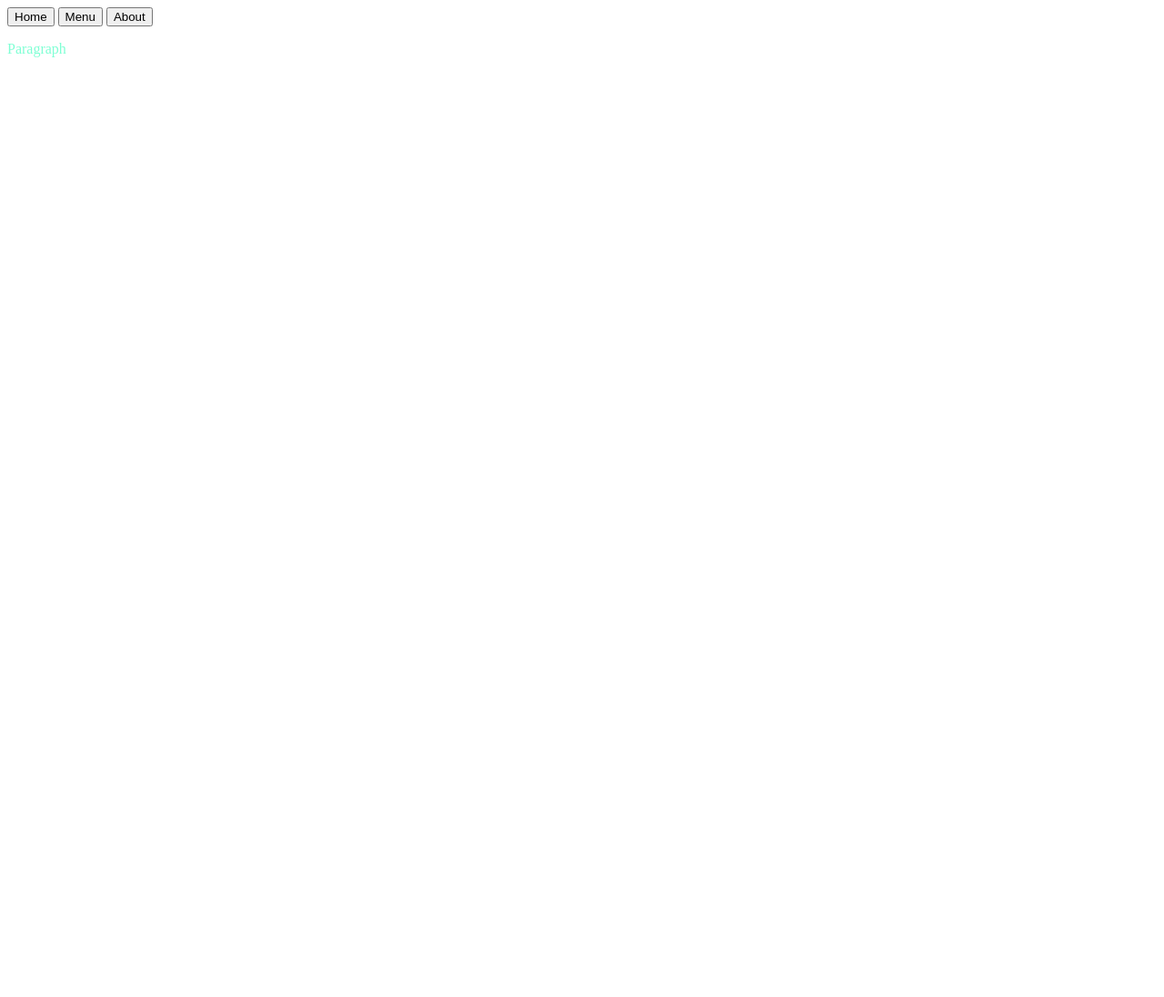
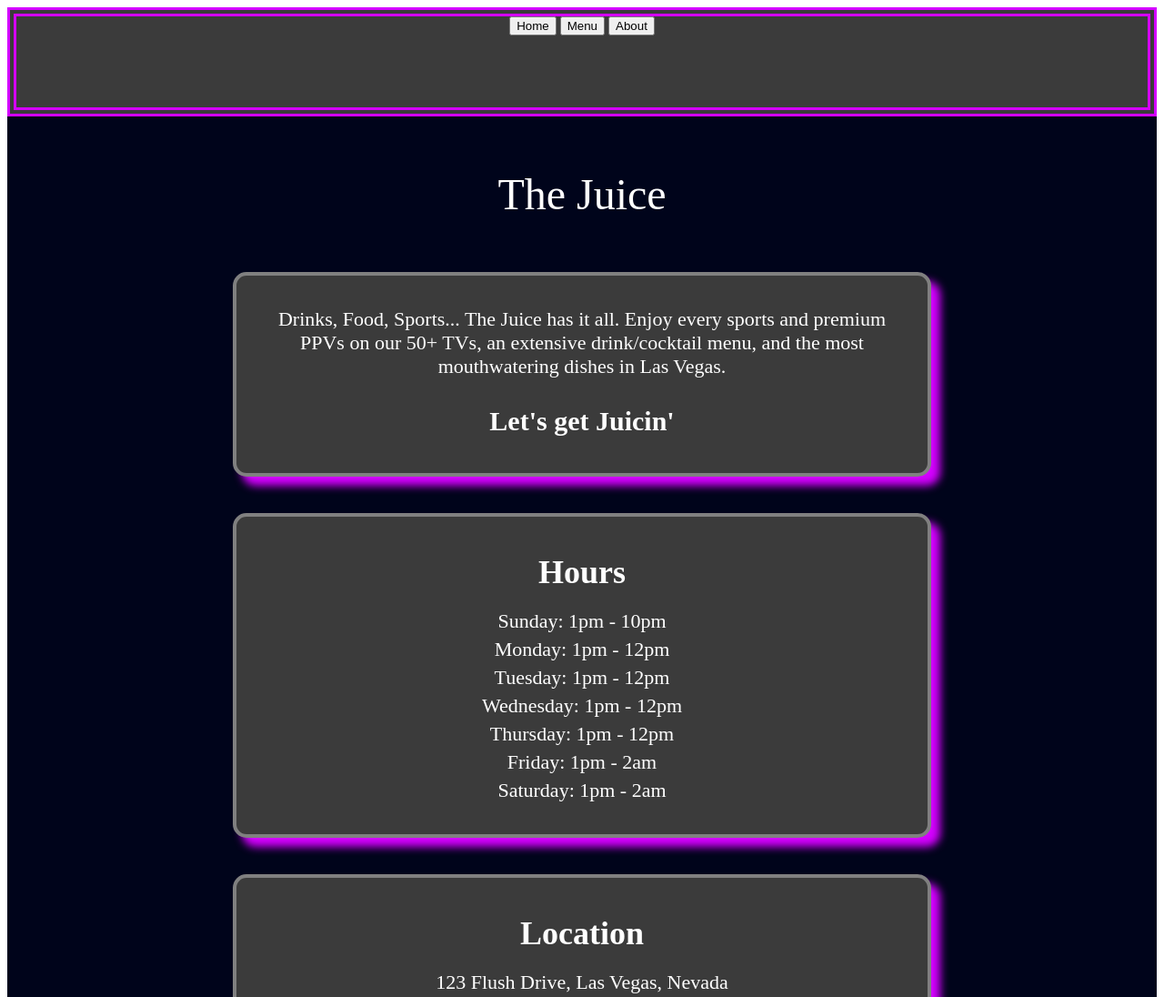
Before and after one commit to core-ryan/Restaurant, a website built with webpack: page src/index.html in a window 1280 px wide. Shown: the top 1096 px of the page at 91% size. Before the commit the page ends 800 px from the top, so only its background shows below. Built offline with nearby package versions, Linux system fonts and the light colour scheme.

Commit message:
- Basic Home page layout with content - Stylization for title cards, content cards, and navigation bar

```diff
--- a/src/index.html
+++ b/src/index.html
@@ -14,7 +14,31 @@
         </nav>
     </header>
     <div id="content">
-
+        <div class="title-card">
+            <p>The Juice</p>
+        </div>
+        <div class="content-card">
+            <p>
+                Drinks, Food, Sports... The Juice has it all. Enjoy every sports and premium PPVs on
+                our 50+ TVs, an extensive drink/cocktail menu, and the most mouthwatering dishes in
+                Las Vegas.
+            </p>
+            <h3>Let's get Juicin'</h3>
+        </div>
+        <div class="content-card">
+            <h2>Hours</h2>
+            <p>Sunday: 1pm - 10pm</p>
+            <p>Monday: 1pm - 12pm</p>
+            <p>Tuesday: 1pm - 12pm</p>
+            <p>Wednesday: 1pm - 12pm</p>
+            <p>Thursday: 1pm - 12pm</p>
+            <p>Friday: 1pm - 2am</p>
+            <p>Saturday: 1pm - 2am</p>
+        </div>
+        <div class="content-card">
+            <h2>Location</h2>
+            <p>123 Flush Drive, Las Vegas, Nevada</p>
+        </div>
     </div>
 </body>
 </html>
--- a/src/index.js
+++ b/src/index.js
@@ -4,5 +4,3 @@ const contentElement = document.getElementById("content");
 const para = document.createElement("p");
 para.innerHTML = "Paragraph";
 contentElement.appendChild(para);
-
-alert("Success");
--- a/src/styles.css
+++ b/src/styles.css
@@ -1,3 +1,59 @@
-p {
-    color: aquamarine;
+header{
+    height: 100px;
+    text-align: center;
+    background-color: rgb(59, 59, 59);
+    border-style: double;
+    border-color: rgb(212, 0, 255);
+    border-width: 10px;
 }
+
+nav{
+
+}
+
+#content{
+    background-color:rgb(0, 4, 27)
+}
+
+.title-card {
+    margin: auto;
+    text-align: center;
+    padding: 10px;
+}
+
+.title-card > p {
+    font-size: 48px;
+    color: white;
+}
+
+.content-card {
+    background-color: rgb(59, 59, 59);
+    color: white;
+    border-style: solid;
+    border-width: 4px;
+    border-color: grey;
+    border-radius: 15px;
+    box-shadow: 10px 10px 10px rgb(212, 0, 255);
+    margin: auto;
+    margin-bottom: 40px;
+    justify-content: space-evenly;
+    padding: 30px;
+    width: 700px;
+    text-align: center;
+}
+
+.content-card > p {
+    margin: 5px;
+    font-size: 22px;
+}
+
+.content-card > h2 {
+    font-size: 36px;
+    margin: 10px;
+    margin-bottom: 20px;
+}
+
+.content-card > h3 {
+    font-size: 30px;
+    margin-bottom: 10px;
+}
```
